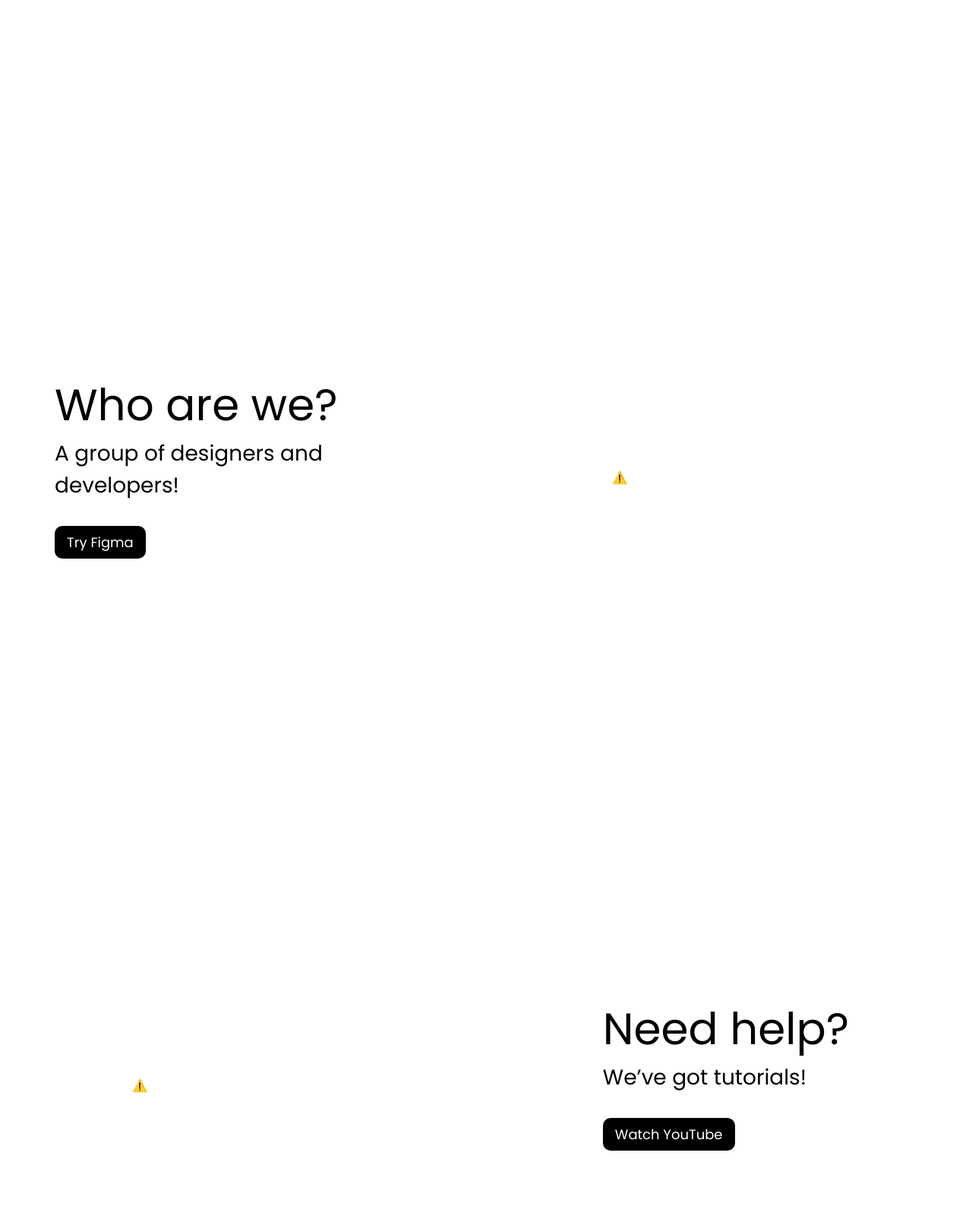
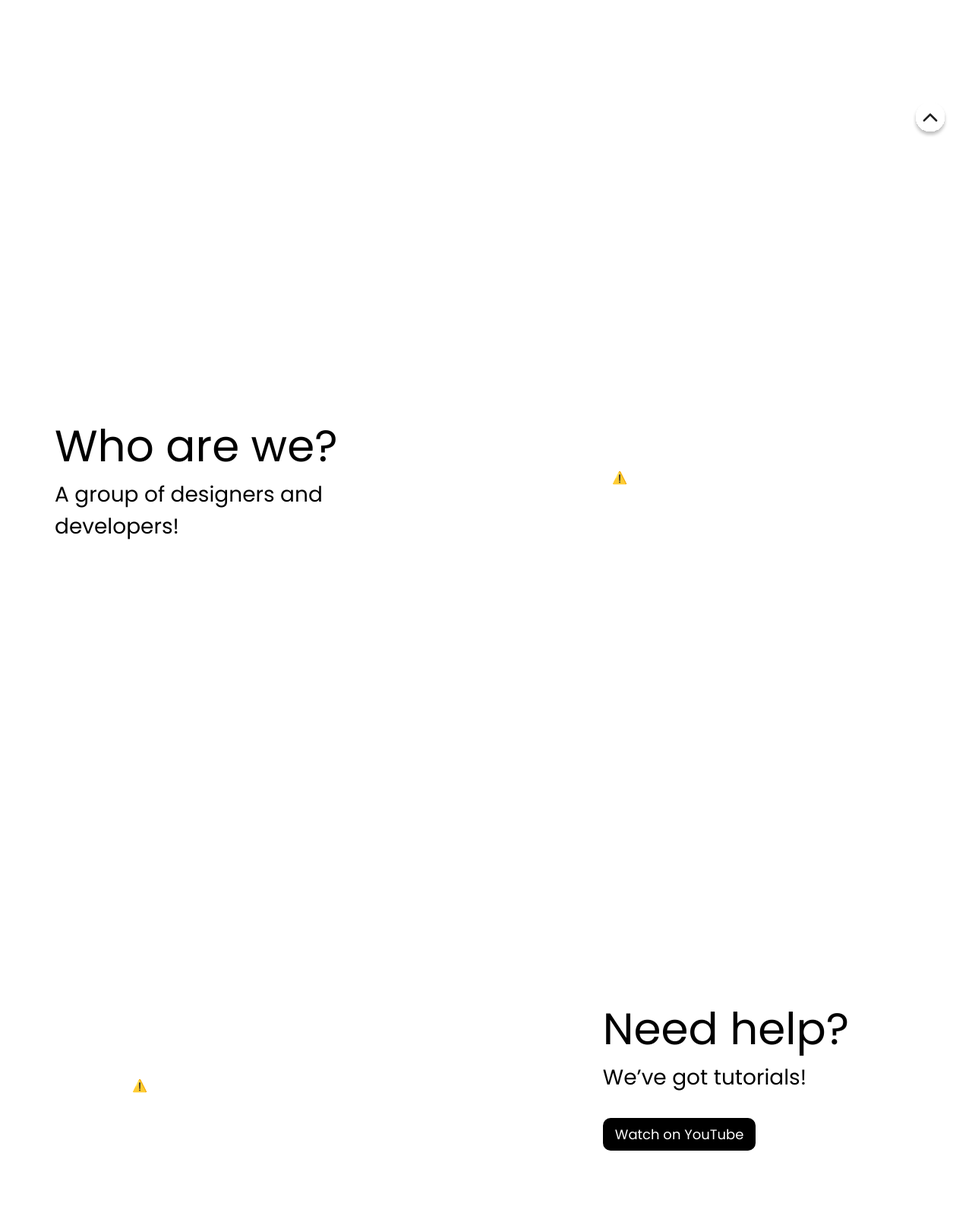
Before and after one commit to PranavPrakasan07/Figs, a plain HTML site: page index.html in a window 1280 px wide. Shown: the part 580-2180 px from the top of the page at 76% size. Drawn offline with nearby package versions, Linux system fonts and the light colour scheme; no server answers.

Commit message:
Floating action button

```diff
--- a/css/main.css
+++ b/css/main.css
@@ -177,6 +177,13 @@ input {
     margin: 0px 16px 0px 16px;
 }
 
+#floating_button{
+    position: fixed;
+    margin: 32px;
+    bottom: 0;
+    right: 0;
+}
+
 /* Responsive layout - makes a one column-layout instead of two-column layout */
 
 @media (max-width: 800px) {
--- a/index.html
+++ b/index.html
@@ -18,6 +18,8 @@
 </head>
 
 <body>
+
+    <a  id="floating_button" href="#"><img src="images/icons/up_arrow.svg"></a>
 
     <div class="flex-container">
         <div class="flex-item-left">
@@ -45,7 +47,7 @@
                 <p id="sub_title">Who are we?</p>
                 <p id="content">A group of designers and developers!</p>
 
-                <div id="black_button"><a href="https://www.figma.com/">Try Figma</a></div>
+                <!-- <div id="black_button"><a href="https://www.figma.com/">Try Figma</a></div> -->
             </div>
         </div>
         <div class="flex-item-right">
@@ -73,7 +75,7 @@
                 <p id="sub_title">Need help?</p>
                 <p id="content">We’ve got tutorials!</p>
 
-                <div id="black_button"><a href="https://www.figma.com/">Watch YouTube</a></div>
+                <div id="black_button"><a href="https://www.figma.com/">Watch on YouTube</a></div>
             </div>
 
         </div>
@@ -90,7 +92,7 @@
                 <p id="sub_title">Our Plugins</p>
                 <p id="content">We'd appreciate if you install!</p>
 
-                <div id="black_button"><a href="https://www.figma.com/">Watch YouTube</a></div>
+                <div id="black_button"><a href="https://www.figma.com/">Install Plugins</a></div>
             </div>
         </div>
 
@@ -100,7 +102,7 @@
                 <div class='carousel'>
                     <div class='carousel__item'>
                         <div class='carousel__item-head'>
-                            🐳
+                            🐳❤
                         </div>
                         <div class='carousel__item-body'>
                             <p class='title'>spouting whale</p>
```
Also changed, not shown: images/icons/up_arrow.svg (added).
